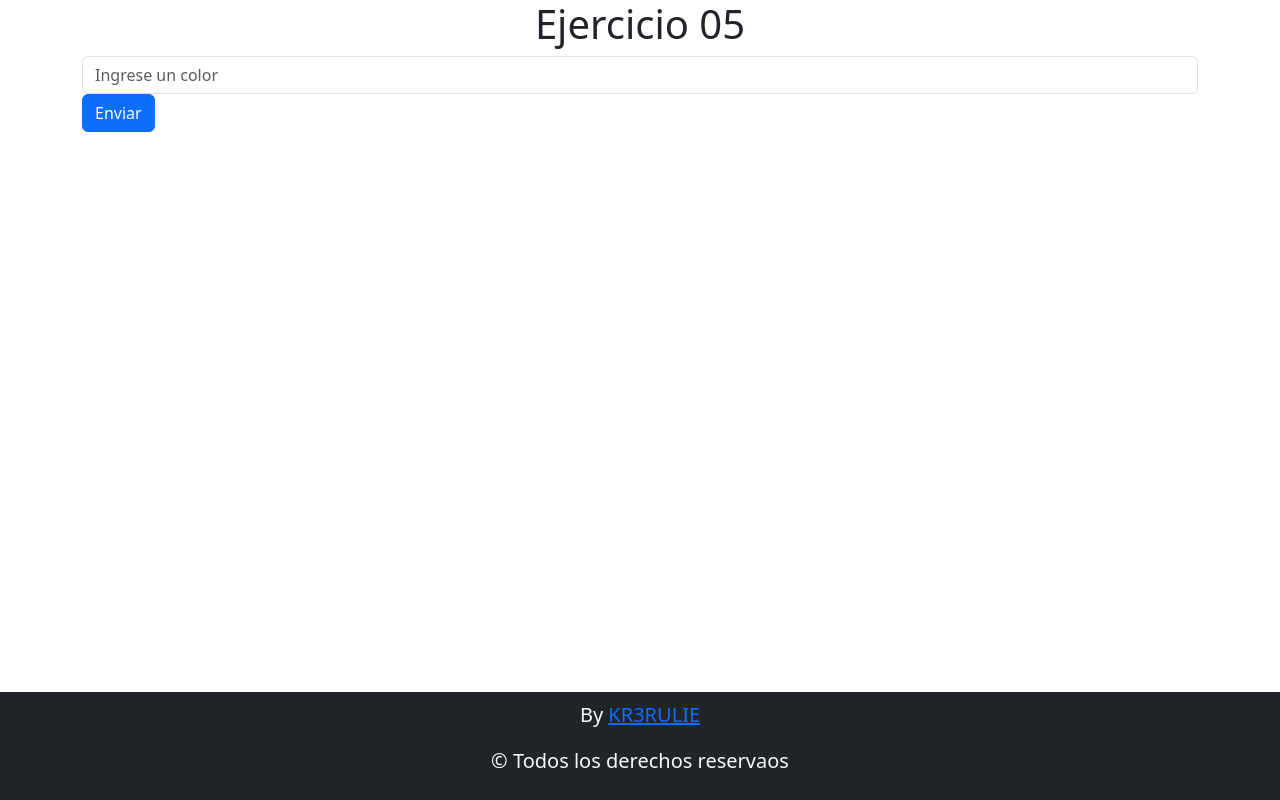
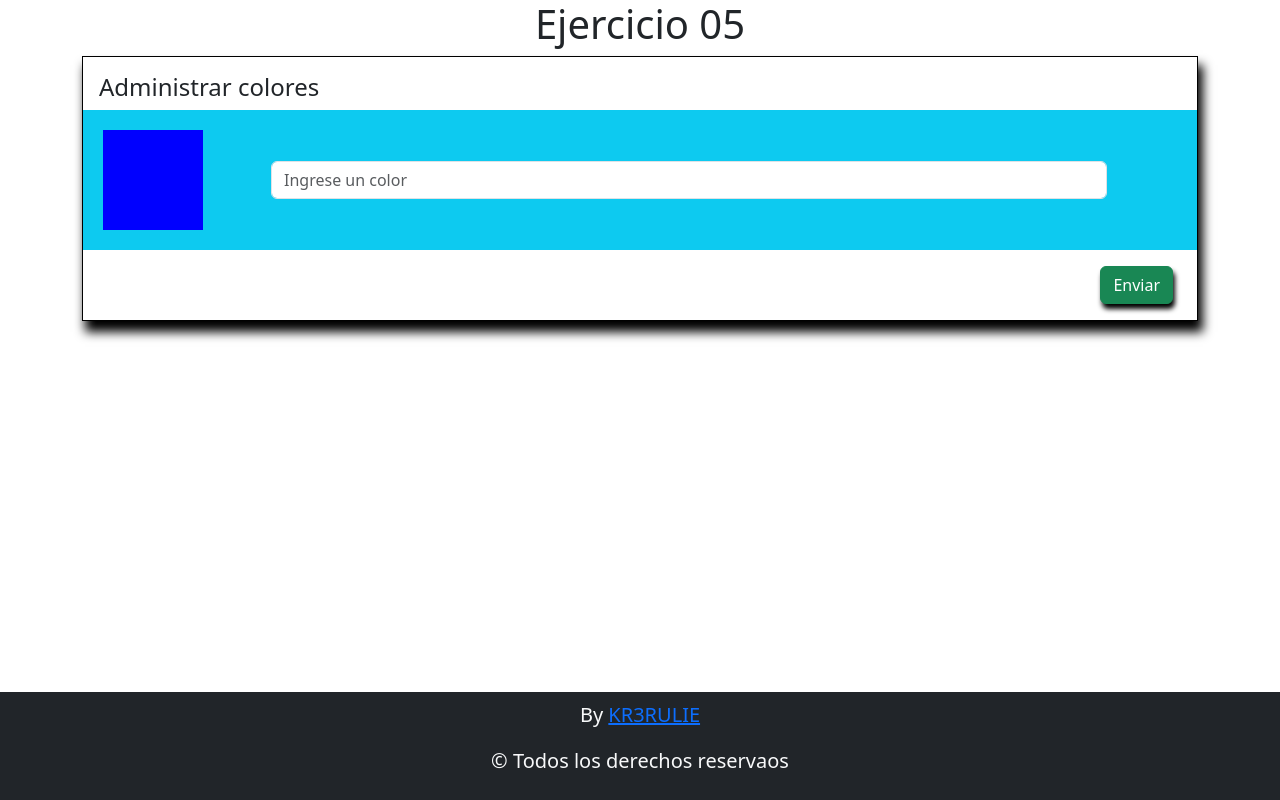
Before and after one commit to KR3RULIE/TP-React-ejercicio06, a React (Vite) app: page / in a window 1280 px wide. Built offline with nearby package versions, Linux system fonts and the light colour scheme.

Commit message:
agregue el maquetado del input color

```diff
--- a/src/components/Formulario.jsx
+++ b/src/components/Formulario.jsx
@@ -2,13 +2,19 @@ import { Form, Button } from "react-bootstrap";
 
 const Formulario = () => {
   return (
-    <div>
-      <Form>
-        <Form.Group className="d-felx mb-3" controlId="controlInput1">
-          <Form.Control type="email" placeholder="Ingrese un color" />
-          <Button>Enviar</Button>
+    <div className="sombraContenedor py-3">
+      <h4 className="ms-3">Administrar colores</h4>
+      <div className="d-flex mb-3 gap-5 bg-info">
+        <div className="color"></div>
+        <Form.Group className="my-auto w-75">
+          <Form.Control type="text" placeholder="Ingrese un color" />
         </Form.Group>
-      </Form>
+      </div>
+      <div className="d-flex mx-4">
+        <Button variant="success" type="button" className="ms-auto sombraBoton">
+          Enviar
+        </Button>
+      </div>
     </div>
   );
 };
--- a/src/index.css
+++ b/src/index.css
@@ -7,3 +7,19 @@
 main {
   flex-grow: 1;
 }
+
+.color {
+  width: 100px;
+  height: 100px;
+  background-color: blue;
+  margin: 20px;
+}
+
+.sombraBoton {
+  box-shadow: 2px 5px 5px black;
+}
+
+.sombraContenedor {
+  border: 1px solid black;
+  box-shadow: 4px 10px 10px 1px black;
+}
```
